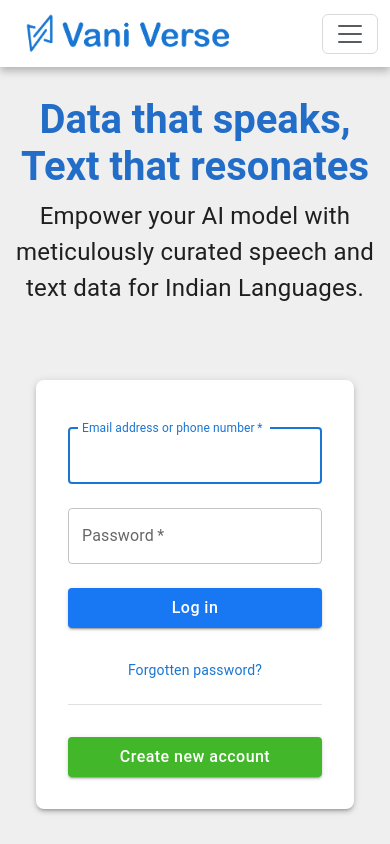
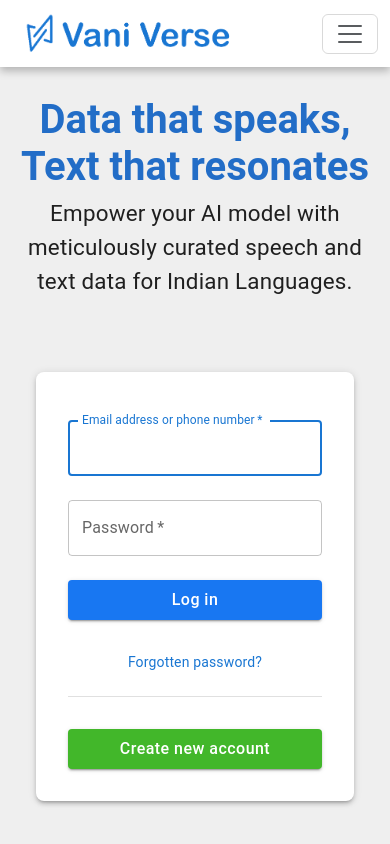
Before and after one commit to TanmoyTheStudent/VaniVerseDemo2, a React (Create React App) app: page / in a window 390 px wide. Shown: the top 844 px of the page. Built offline with nearby package versions, Linux system fonts and the light colour scheme.

Commit message:
Update Home.js

```diff
--- a/src/components/home/Home.js
+++ b/src/components/home/Home.js
@@ -51,7 +51,10 @@ function Home() {
           margin: 0,
           color:"#226dc7",
            fontWeight: 'bold',
-           marginBottom:"2%"
+           marginBottom:"2%",
+           '@media (max-width: 350px)': {
+              fontSize: '2.25rem'
+           }
         }}
       >
         <span style={{ whiteSpace: 'nowrap' }}>Data that speaks,</span>
@@ -70,7 +73,13 @@ function Home() {
             lg: '2rem',
             xl: '2rem',
           },
-          marginBottom: {xs:0,lg:3}
+          marginBottom: {xs:0,lg:3},
+          '@media (max-width: 350px)': {
+                fontSize: '1.25rem'
+          },
+          '@media (min-width: 350px) and (max-width: 400px)': {
+                fontSize: '1.4rem'
+           },
         }}
       >
        <span style={{ whiteSpace: 'nowrap' }}>Empower your AI model with</span><br/> <span style={{ whiteSpace: 'nowrap' }}>meticulously curated speech and</span><br/>
```
